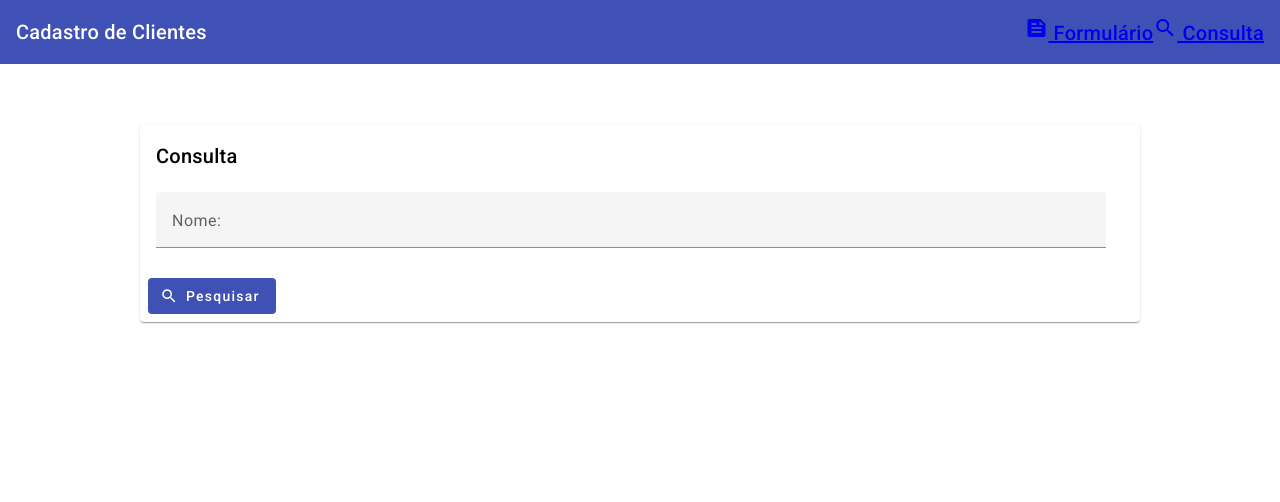
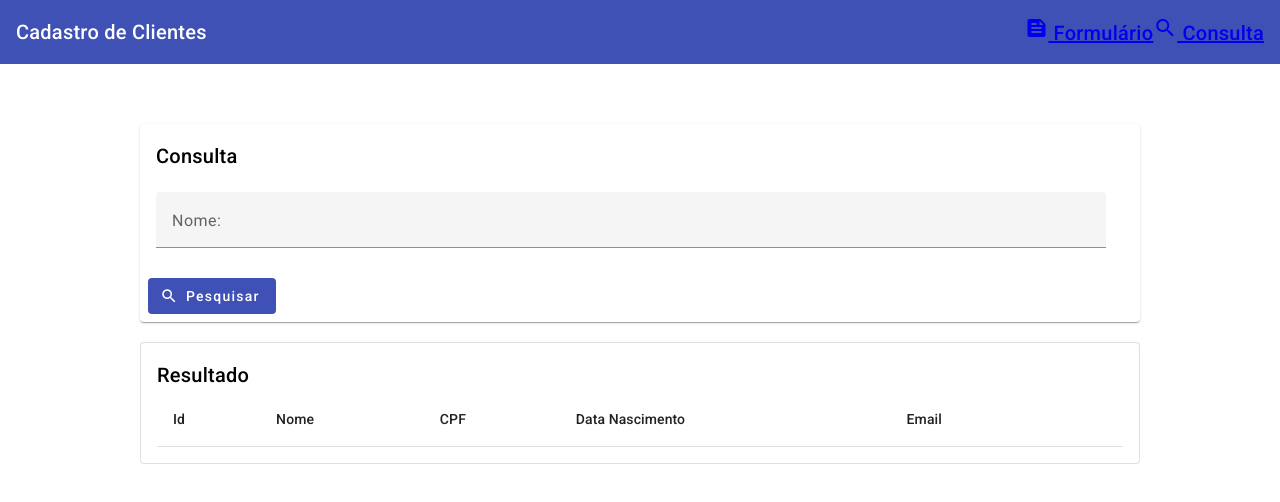
Before and after one commit to alinebuchino/conceitosAngular, an Angular app: page /consulta in a window 1280 px wide. Shown: the top 502 px of the page. Built offline with nearby package versions, Linux system fonts and the light colour scheme.

Commit message:
implementando table do angular material, implementando a busca pelo nome e navegando entre paginas com passagem de parametros

```diff
--- a/src/app/cadastro/cadastro.component.ts
+++ b/src/app/cadastro/cadastro.component.ts
@@ -6,6 +6,7 @@
 import { MatFormFieldModule } from '@angular/material/form-field';
 import { MatIconModule } from '@angular/material/icon';
 import { MatInputModule } from '@angular/material/input';
+import { ActivatedRoute } from '@angular/router';
 import { ClienteService } from '../cliente.service';
 import { Cliente } from './cliente';
 
@@ -17,10 +18,31 @@
 })
 export class CadastroComponent {
   cliente: Cliente = Cliente.newCliente();
+  atualizando: boolean = false;
 
-  constructor(private clienteService: ClienteService) { }
+  constructor(
+    private clienteService: ClienteService,
+    private route: ActivatedRoute
+  ) { }
 
   salvar(){
     this.clienteService.salvar(this.cliente);
+    this.cliente = Cliente.newCliente();
+  }
+
+  ngOnInit(){
+    this.route.queryParamMap.subscribe((query: any) => {
+      const params = query['params'];
+      const id = params['id'];
+
+      if(id){
+        let clienteEncontrado = this.clienteService.buscarClientePorId(id);
+
+        if(clienteEncontrado){
+          this.atualizando = true;
+          this.cliente = clienteEncontrado;
+        }
+      }
+    })
   }
 }
--- a/src/app/cliente.service.ts
+++ b/src/app/cliente.service.ts
@@ -16,8 +16,19 @@
     localStorage.setItem(ClienteService.REPO_CLIENTES, JSON.stringify(storage));
   }
 
-  pesquisarClientes(nome: string): Cliente[]{
-    return this.obterStorage();
+  pesquisarClientes(nomeBusca: string): Cliente[]{
+    const clientes = this.obterStorage();
+
+    if(!nomeBusca){
+      return clientes;
+    }
+
+    return clientes.filter(cliente => cliente.nome?.toLowerCase().indexOf(nomeBusca.toLowerCase()) !== -1);
+  }
+
+  buscarClientePorId(id: string): Cliente | undefined {
+    const clientes = this.obterStorage();
+    return clientes.find(cliente => cliente.id === id);
   }
 
   obterStorage(): Cliente[]{
--- a/src/app/consulta/consulta.component.html
+++ b/src/app/consulta/consulta.component.html
@@ -1,6 +1,6 @@
 <div fxLayout="row" fxLayoutAlign="center">
     <div fxLayout="column" fxFlex="1000px">
-        <form class="mt-60" #buscaForm="ngForm">
+        <form class="mt-60" #buscaForm="ngForm" (ngSubmit)="pesquisar()">
             <mat-card appareance="outlined">
                 <mat-card-header>
                     <mat-card-title>Consulta</mat-card-title>
@@ -10,7 +10,7 @@
                         <div fxLayout="column" fxFlex="950px">
                             <mat-form-field class="full-width">
                                 <mat-label>Nome: </mat-label>
-                                <input matInput placeholder="Ex: José">
+                                <input name="nomeBusca" [(ngModel)]="nomeBusca" matInput placeholder="Ex: José">
                             </mat-form-field>
                         </div>
                     </div>
@@ -25,3 +25,69 @@
         </form>
     </div>
 </div>
+
+<div fxLayout="row" fxLayoutAlign="center" class="mt-20">
+    <div fxLayout="column" fxFlex="1000px">
+        <mat-card appearance="outlined">
+            <mat-card-header>
+                <mat-card-title>Resultado</mat-card-title>
+            </mat-card-header>
+            <mat-card-content>
+
+                <table mat-table [dataSource]="listaClientes">
+
+                    <ng-container matColumnDef="id">
+                        <th mat-header-cell *matHeaderCellDef>Id</th>
+                        <td mat-cell *matCellDef="let cliente">{{ cliente.id }}</td>
+                    </ng-container>
+
+                    <ng-container matColumnDef="nome">
+                        <th mat-header-cell *matHeaderCellDef>Nome</th>
+                        <td mat-cell *matCellDef="let cliente">{{ cliente.nome }}</td>
+                    </ng-container>
+
+                    <ng-container matColumnDef="cpf">
+                        <th mat-header-cell *matHeaderCellDef>CPF</th>
+                        <td mat-cell *matCellDef="let cliente">{{ cliente.cpf }}</td>
+                    </ng-container>
+
+                    <ng-container matColumnDef="dataNascimento">
+                        <th mat-header-cell *matHeaderCellDef>Data Nascimento</th>
+                        <td mat-cell *matCellDef="let cliente">{{ cliente.dataNascimento }}</td>
+                    </ng-container>
+
+                    <ng-container matColumnDef="email">
+                        <th mat-header-cell *matHeaderCellDef>Email</th>
+                        <td mat-cell *matCellDef="let cliente">{{ cliente.email }}</td>
+                    </ng-container>
+
+                    <ng-container matColumnDef="acoes">
+                        <th mat-header-cell *matHeaderCellDef></th>
+                        <td mat-cell *matCellDef="let cliente">
+                            <button type="button" mat-button (click)="preparaEditar(cliente.id)">
+                                <mat-icon fontIcon="edit"></mat-icon>
+                                Editar
+                            </button>
+
+                            <!-- @if(!cliente.deletando){
+                            <button type="button" mat-button (click)="preparaDeletar(cliente)">
+                                <mat-icon fontIcon="delete"></mat-icon>
+                                Deletar
+                            </button>
+                            } @else {
+                            <button type="button" mat-button (click)="deletar(cliente)">
+                                <mat-icon fontIcon="question_mark"></mat-icon>
+                                Confirma
+                            </button>
+                            } -->
+                        </td>
+                    </ng-container>
+
+
+                    <tr mat-header-row *matHeaderRowDef="colunasTable"></tr>
+                    <tr mat-row *matRowDef="let row; columns: colunasTable"></tr>
+                </table>
+            </mat-card-content>
+        </mat-card>
+    </div>
+</div>
--- a/src/app/consulta/consulta.component.ts
+++ b/src/app/consulta/consulta.component.ts
@@ -1,3 +1,4 @@
+import { CommonModule } from "@angular/common";
 import { Component } from '@angular/core';
 import { FlexLayoutModule } from '@angular/flex-layout';
 import { FormsModule } from '@angular/forms';
@@ -6,24 +7,38 @@
 import { MatIconModule } from '@angular/material/icon';
 import { MatInputModule } from '@angular/material/input';
 import { MatTableModule } from '@angular/material/table';
+import { Router } from "@angular/router";
 import { Cliente } from '../cadastro/cliente';
 import { ClienteService } from '../cliente.service';
 
 @Component({
   selector: 'app-consulta',
-  imports: [MatInputModule, MatCardModule, FlexLayoutModule, MatIconModule, FormsModule, MatTableModule, MatButtonModule],
+  imports: [MatInputModule, MatCardModule, FlexLayoutModule, MatIconModule, FormsModule, MatTableModule, MatButtonModule, CommonModule],
   templateUrl: './consulta.component.html',
   styleUrl: './consulta.component.scss'
 })
 export class ConsultaComponent {
 
+  nomeBusca: string = '';
   listaClientes: Cliente[] = [];
+  colunasTable: string[] = ['id', 'nome', 'cpf', 'dataNascimento', 'email', 'acoes'];
 
-  constructor(private service: ClienteService) {
+  constructor(
+    private service: ClienteService,
+    private router: Router
+  ) {
 
   }
 
   ngOnInit(){
     this.listaClientes = this.service.pesquisarClientes('');
   }
+
+  pesquisar(){
+    this.listaClientes = this.service.pesquisarClientes(this.nomeBusca);
+  }
+
+  preparaEditar(id: string){
+    this.router.navigate(['/cadastro'], {queryParams: {"id": id}});
+  }
 }
```
